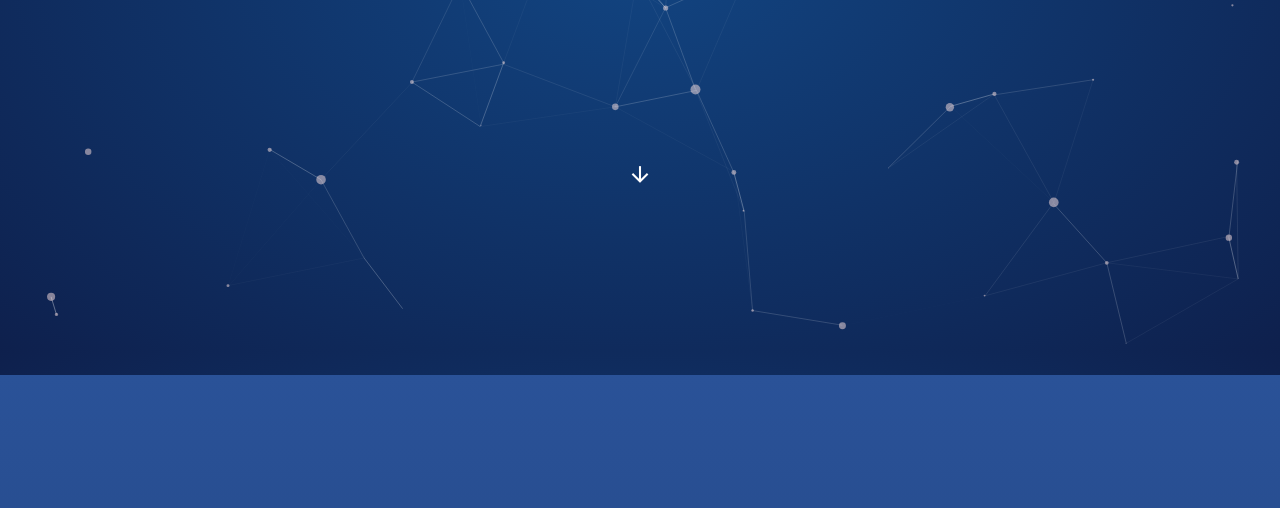
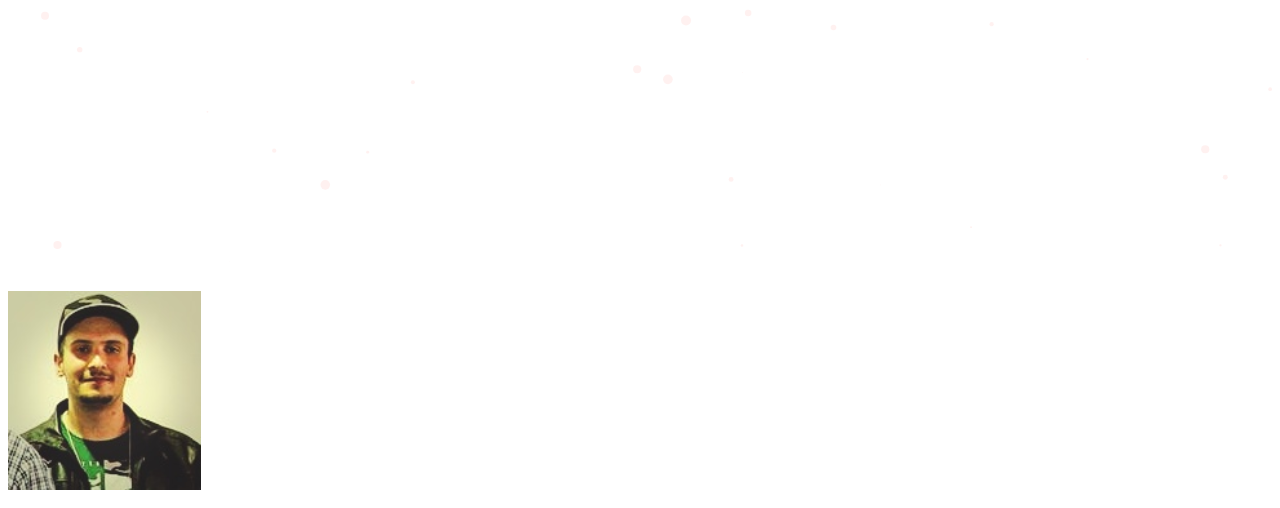
Before and after one commit to tricknp/Personal-Website, a plain HTML site: page index.html in a window 1280 px wide. Shown: the part 449-957 px from the top of the page. Drawn offline with nearby package versions, Linux system fonts and the light colour scheme.

Commit message:
update index

```diff
--- a/index.html
+++ b/index.html
@@ -3,7 +3,8 @@
 <head>
 	<title>Patrick Porto</title>
 	<meta charset="utf-8">
-	<link rel="stylesheet" type="text/css" href="_CSS/style.css">
+	<!-- <link rel="stylesheet" type="text/css" href="_CSS/style.css"> -->
+	<link rel="stylesheet" type="text/css" href"https://github.com/tricknp/tricknp.github.io/tree/master/_CSS">
 	<meta name="viewport" content="width=device-width, initial-scale=1">
 	<meta name="author" content="Patrick Porto">
 	<meta name="reply-to" content="nporto.patrick@gmail.com">
```
